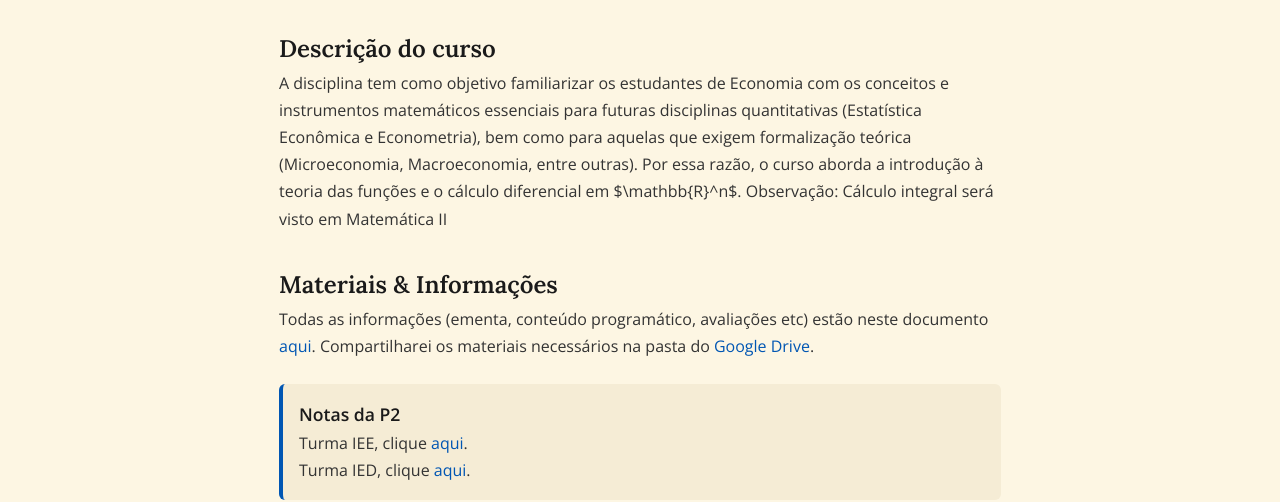
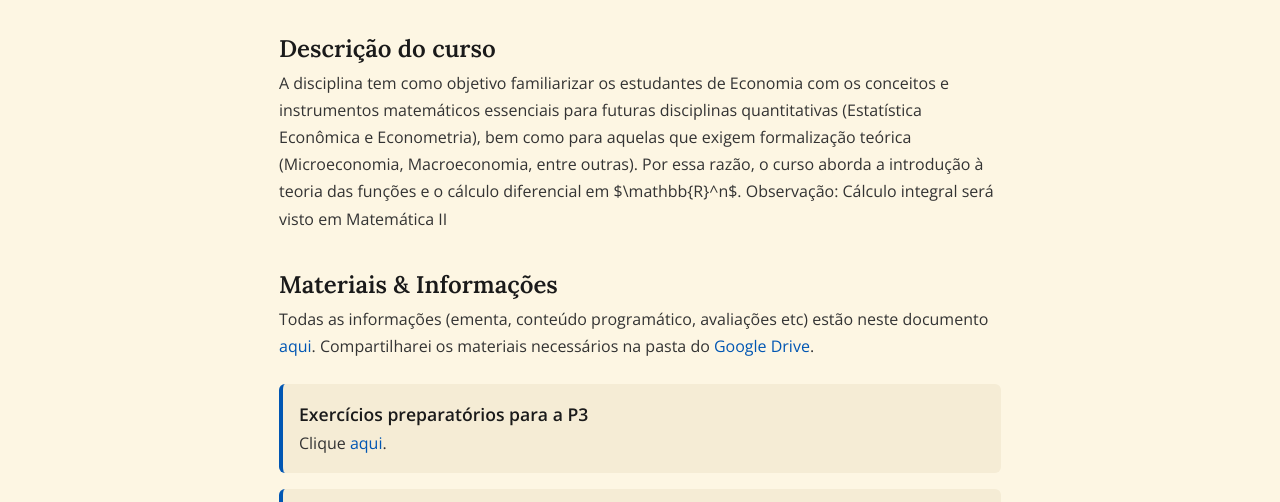
Before and after one commit to Heric-Correa/heric-correa.github.io, a plain HTML site: page courses/matematica1-26springer.html in a window 1280 px wide. Shown: the part 273-775 px from the top of the page. Drawn offline with nearby package versions, Linux system fonts and the light colour scheme.

Commit message:
Update matematica1-26springer.html

```diff
--- a/courses/matematica1-26springer.html
+++ b/courses/matematica1-26springer.html
@@ -66,6 +66,10 @@
             <p>Todas as informações (ementa, conteúdo programático, avaliações etc) estão neste documento <a href="https://drive.google.com/file/d/14EsG8gKy8W3XApPa7Um1ot8UGpp9obn4/view?usp=drive_link" target="_blank">aqui</a>. Compartilharei os materiais necessários na pasta do <a href="https://drive.google.com/drive/folders/1316CDegvErWK5Z-F0uRYbTISyuq1RHUc?usp=sharing" target="_blank">Google Drive</a>.</p>
 
             <ul class="materials-list">
+                  <li>
+                    <strong> Exercícios preparatórios para a P3 </strong>
+                     <p>Clique <a href="https://drive.google.com/file/d/1y9_T3FZMi9PcT_10-pi1ZoHo0lbFeyGc/view?usp=sharing" target="_blank">aqui</a>.</p>
+                </li>
                 <li>
                     <strong> Notas da P2 </strong>
                      <p>Turma IEE, clique <a href="https://drive.google.com/file/d/1gAGtOPQJlrC9ZEjv13aRfivptlRGYcvX/view?usp=sharing" target="_blank">aqui</a>.</p>
```
